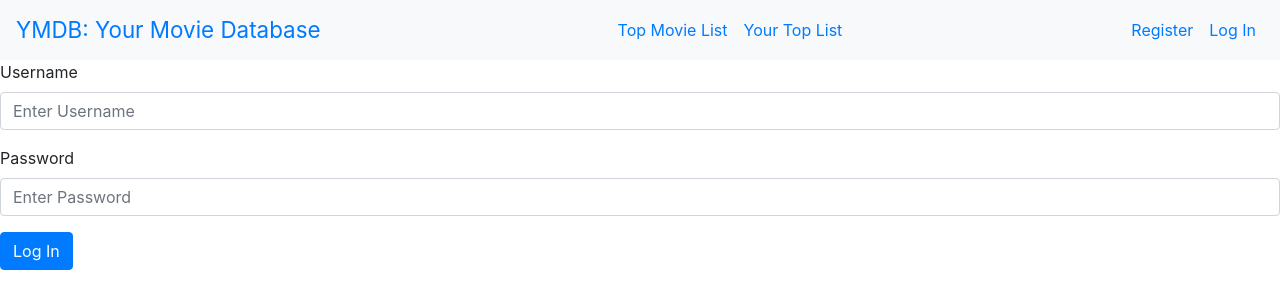
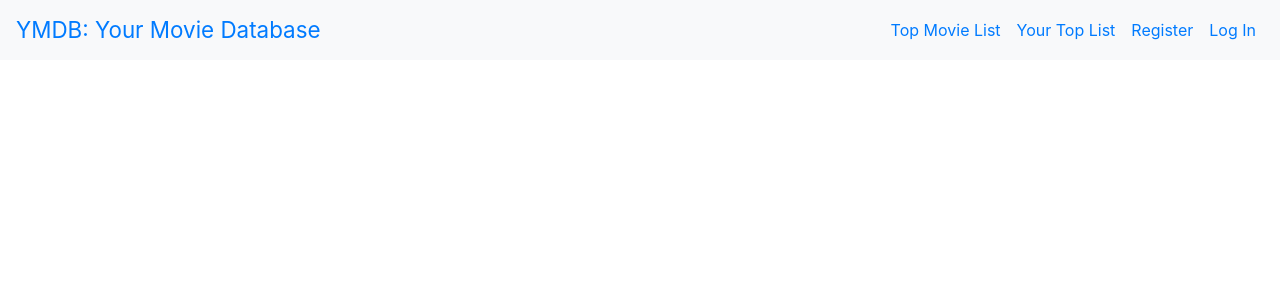
Before and after one commit to SeanPhilippi/your-movie-database, a React (Create React App) app: page /login in a window 1280 px wide. Shown: the top 308 px of the page. Built offline with nearby package versions, Linux system fonts and the light colour scheme.

Commit message:
LoginRegister made, TopNav now on all pages via BrowserRouter in App.js

```diff
--- a/src/App.js
+++ b/src/App.js
@@ -1,5 +1,7 @@
 import React, { Component } from 'react';
 import './index.css';
+import LoginRegister from './components/LoginRegister/LoginRegister';
+import TopNav from './components/TopNav/TopNav';
 import Home from './components/Home/Home';
 import Profile from './components/Profile/Profile';
 import LogIn from './components/LogIn/LogIn';
@@ -10,19 +12,46 @@ import { BrowserRouter, Route, Switch } from "react-router-dom";
 
 class App extends Component {
 
+  state = {
+    // authenticated: localStorage.getItem('token') || false, //* put this in redux global state?
+    authenticated: true
+  }
+
+  handleLogOut = () => {
+
+  }
+
+  renderSite() {
+    return (
+      <div>
+        <Switch>
+          <Route exact path="/" component={Home} />
+          {/* <Route exact path="/login" component={LogIn} /> */}
+          <Route exact path="/top-movies" component={TopMovieList}/>
+          {/* <Route exact path="/register" component={Register} /> */}
+          <Route exact path="/profile" component={Profile} />
+          <Route path="/movie" component={MoviePage} />
+        </Switch>
+      </div>
+    )
+  }
+
   render() {
+    let whatToShow = '';
+    if (this.state.authenticated) {
+      whatToShow = this.renderSite();
+    } else {
+      whatToShow = this.render();
+    }
 
     return (
       <BrowserRouter>
-        <div>
-          <Switch>
-            <Route exact path="/" component={Home} />
-            <Route exact path="/login" component={LogIn} />
-            <Route exact path="/top-movies" component={TopMovieList}/>
-            <Route exact path="/register" component={Register} />
-            <Route exact path="/profile" component={Profile} />
-            <Route path="/movie" component={MoviePage} />
-          </Switch>
+        <div className="App">
+          <TopNav
+            showNavItems={this.state.authenticated}
+            onLogOut={this.handleLogOut}
+          />
+          { whatToShow }
         </div>
       </BrowserRouter>
     );
--- a/src/components/Home/Home.js
+++ b/src/components/Home/Home.js
@@ -1,11 +1,9 @@
 import React from 'react';
-import TopNav from '../TopNav/TopNav';
 import './Home.css';
 
 function Home(props) {
   return (
     <div className='home-container'>
-      <TopNav />
       <div className='home'>
         <h1>Landing Page, coming soon...</h1>
       </div>
--- a/src/components/Login/Login.js
+++ b/src/components/LoginRegister/LogIn/LogIn.js
@@ -1,19 +1,16 @@
 import React, { Component } from 'react';
 import PropTypes from 'prop-types';
 import { Form, Button } from 'react-bootstrap';
-import TopNav from '../TopNav/TopNav';
+// import TopNav from '../TopNav/TopNav';
 
 class LogIn extends Component {
 
   state = {
     username: '',
     password: '',
-    error: '',
-    authenticated: localStorage.getItem('token') || false,
-    authError: '',
+    authenticated: localStorage.getItem('token') || false, //* put this in the redux global state?
   }
 
-  // TODO: review localstorage and JSON.stringify
   handleLogIn(credentials) {
     fetch('/login', {
       method: 'POST',
@@ -43,7 +40,7 @@ class LogIn extends Component {
   render() {
     return (
       <div className="log-in">
-        <TopNav />
+        {/* <TopNav /> */}
         <form>
           <Form.Group>
             <Form.Label>Username</Form.Label>
--- /dev/null
+++ b/src/components/LoginRegister/LoginRegister.js
@@ -0,0 +1,44 @@
+import React, { Component } from 'react';
+import PropTypes from 'prop-types';
+import { Tabs, Tab, Row, Col, Alert } from 'react-bootstrap';
+import Register from './Register/Register.js';
+import LogIn from './LogIn/LogIn.js';
+
+class LoginRegister extends Component {
+
+  state = {
+    authError: '',
+  }
+
+  renderError() {
+    return (
+      <Alert>
+        <strong>{this.state.authError}</strong>
+      </Alert>
+    )
+  }
+
+  render() {
+    return (
+      <Row>
+        <Col>
+          {this.state.authError && this.renderError()}
+          <Tabs>
+            <Tab>
+              <Register />
+            </Tab>
+            <Tab>
+              <LogIn />
+            </Tab>
+          </Tabs>
+        </Col>
+      </Row>
+    )
+  }
+}
+
+LoginRegister.propTypes = {
+  authError: PropTypes.string,
+};
+
+export default LoginRegister;
--- a/src/components/Register/Register.js
+++ b/src/components/LoginRegister/Register/Register.js
@@ -1,6 +1,6 @@
 import React, { Component } from 'react';
 import PropTypes from 'prop-types';
-import TopNav from '../TopNav/TopNav';
+// import TopNav from '../TopNav/TopNav';
 import { Form, Button } from 'react-bootstrap';
 
 class Register extends Component {
@@ -19,8 +19,9 @@ class Register extends Component {
   render() {
     return (
       <div className="register">
-        <TopNav />
-        <form>
+        {/* <TopNav /> */}
+        <form style={{width: '50%', flex: 1, margin: '0 auto'}}>
+          {this.props.error && this.renderError()}
           <Form.Group>
             <Form.Label>Username</Form.Label>
             <Form.Control
--- a/src/components/Profile/Profile.js
+++ b/src/components/Profile/Profile.js
@@ -1,6 +1,5 @@
 import React, { Component } from 'react';
 import './Profile.css';
-import TopNav from '../TopNav/TopNav';
 import CommentColumn from '../CommentColumn/CommentColumn';
 import Description from '../Description/Description';
 import SaveDelete from '../SaveDelete/SaveDelete';
@@ -13,7 +12,6 @@ class Profile extends Component {
 
     return (
       <div className="profile-wrapper" >
-        <TopNav />
         <div className="main-container">
           <div className="left">
             <SaveDelete />
--- a/src/components/TopMovieList/TopMovieList.js
+++ b/src/components/TopMovieList/TopMovieList.js
@@ -1,12 +1,10 @@
 import React, { Component } from 'react';
-import TopNav from '../TopNav/TopNav';
 import './TopMovieList.css';
 
 class TopMovieList extends Component {
   render() {
     return (
       <div className='top-movies-container'>
-        <TopNav />
         <div className='top-movies'>
           <h1>Top Movie List, coming soon...</h1>
         </div>
--- a/src/components/TopNav/TopNav.js
+++ b/src/components/TopNav/TopNav.js
@@ -12,7 +12,8 @@ const styles = {
     fontSize: '1.4rem'
   },
   navbar: {
-
+    flex: 1,
+    justifyContent: 'flex-end'
   }
 }
 
@@ -31,7 +32,7 @@ class TopNav extends React.Component {
         <Navbar.Toggle aria-controls="basic-navbar-nav" />
         <Navbar.Collapse id="basic-navbar-nav">
           {showNavItems &&
-            <Nav className="ml-auto" justify>
+            <Nav className="ml-auto" style={styles.navbar}>
               <Nav.Link>
                 <NavLink to="/top-movies">Top Movie List</NavLink>
               </Nav.Link>
@@ -44,7 +45,7 @@ class TopNav extends React.Component {
             //   <NavLink to={loggedIn ? "/profile": "/login"}>Profile</NavLink>
             // </Nav.Link>
           }
-          <Nav className="ml-auto" justify>
+          <Nav className="ml-auto" >
             <Nav.Link>
               <NavLink to="/register">Register</NavLink>
             </Nav.Link>
```
Also changed, not shown: src/components/LoginRegister/LogIn/LogIn.css (added), src/components/LoginRegister/PasswordRevealer.js (renamed from src/components/Login/PasswordRevealer.js), src/components/LoginRegister/Register/Register.css (added).
